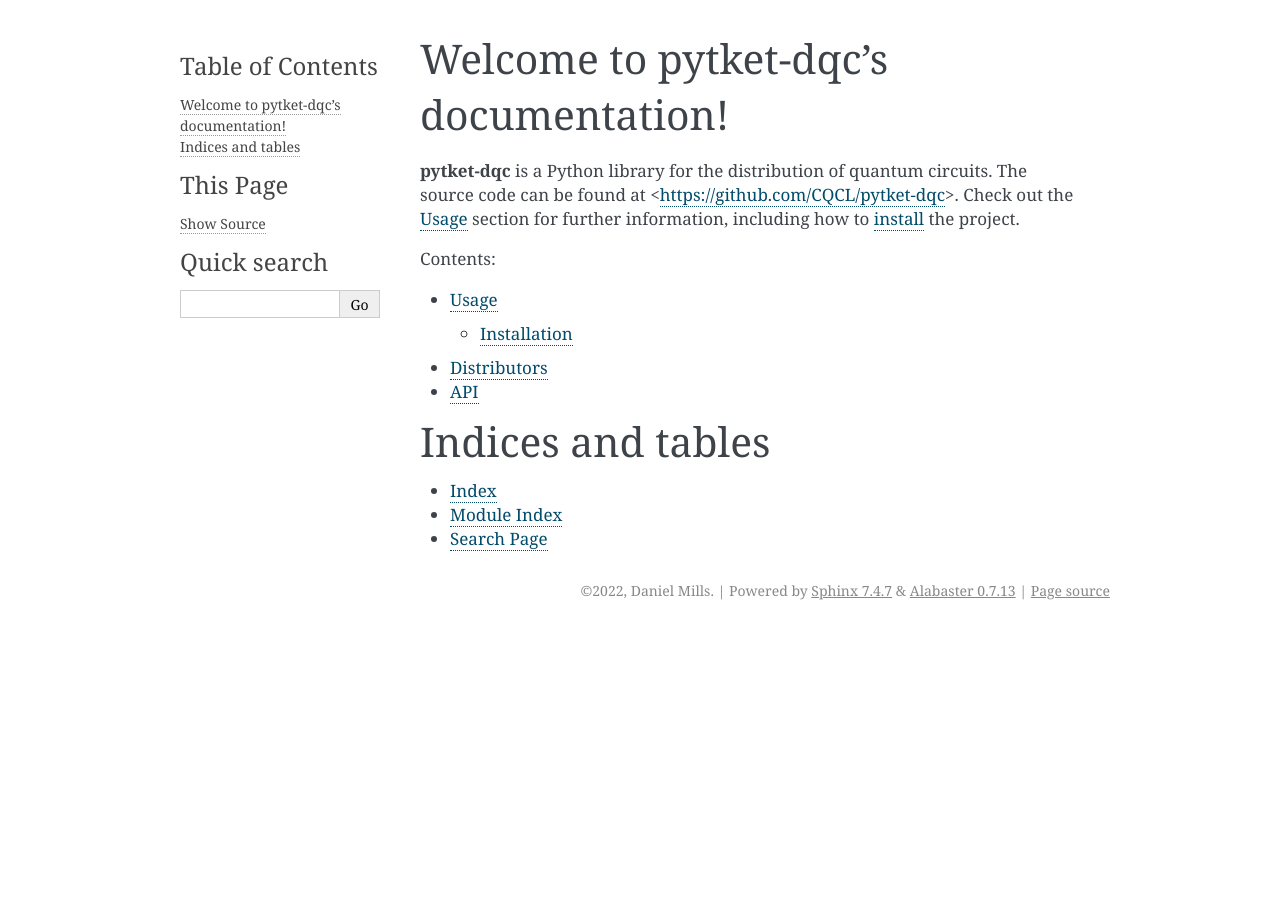
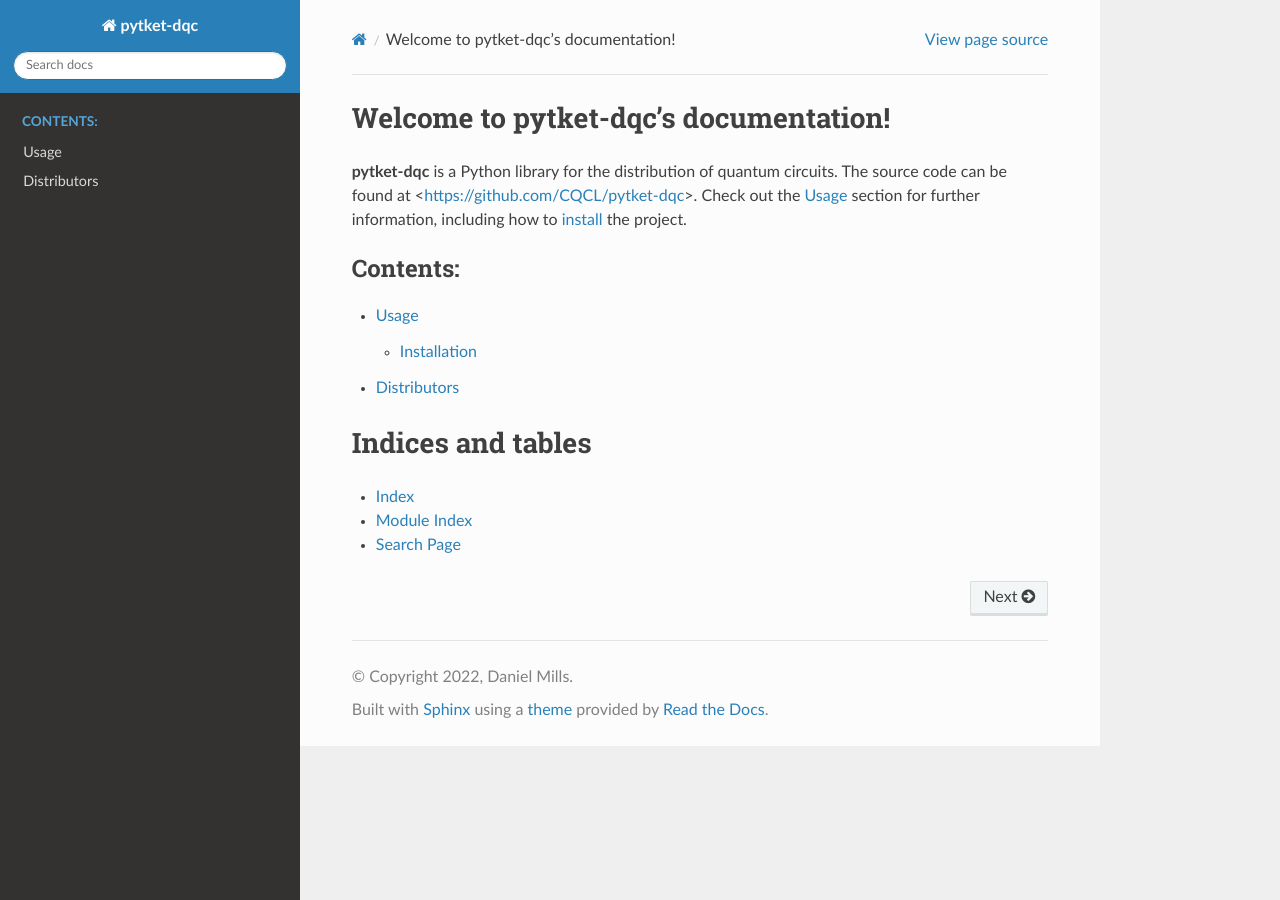
Before and after one commit to CQCL/pytket-dqc, a Sphinx documentation site: the page built from docs/source/index.rst, in a window 1280 px wide. Built offline with Sphinx 7.4.7 and the Read the Docs theme 2.0.0, drawn with Linux system fonts in a browser that asks for light colours.

```diff
--- a/docs/source/api.rst
+++ /dev/null
@@ -1,7 +0,0 @@
-API
-===
-
-.. autosummary::
-   :toctree: generated
-
-   pytket_dqc.distributors.ordered
--- a/docs/source/conf.py
+++ b/docs/source/conf.py
@@ -32,7 +32,6 @@
 # ones.
 extensions = [
     'sphinx.ext.autodoc',
-    'sphinx.ext.autosummary',
 ]
 
 # Add any paths that contain templates here, relative to this directory.
@@ -49,7 +48,8 @@
 # The theme to use for HTML and HTML Help pages.  See the documentation for
 # a list of builtin themes.
 #
-html_theme = 'alabaster'
+# html_theme = 'alabaster'
+html_theme = 'sphinx_rtd_theme'
 
 # Add any paths that contain custom static files (such as style sheets) here,
 # relative to this directory. They are copied after the builtin static files,
--- a/docs/source/index.rst
+++ b/docs/source/index.rst
@@ -14,7 +14,6 @@
 .. toctree::
    usage
    distributors
-   api
    :maxdepth: 2
    :caption: Contents:
 
```
Also changed, not shown: 1 other file.
